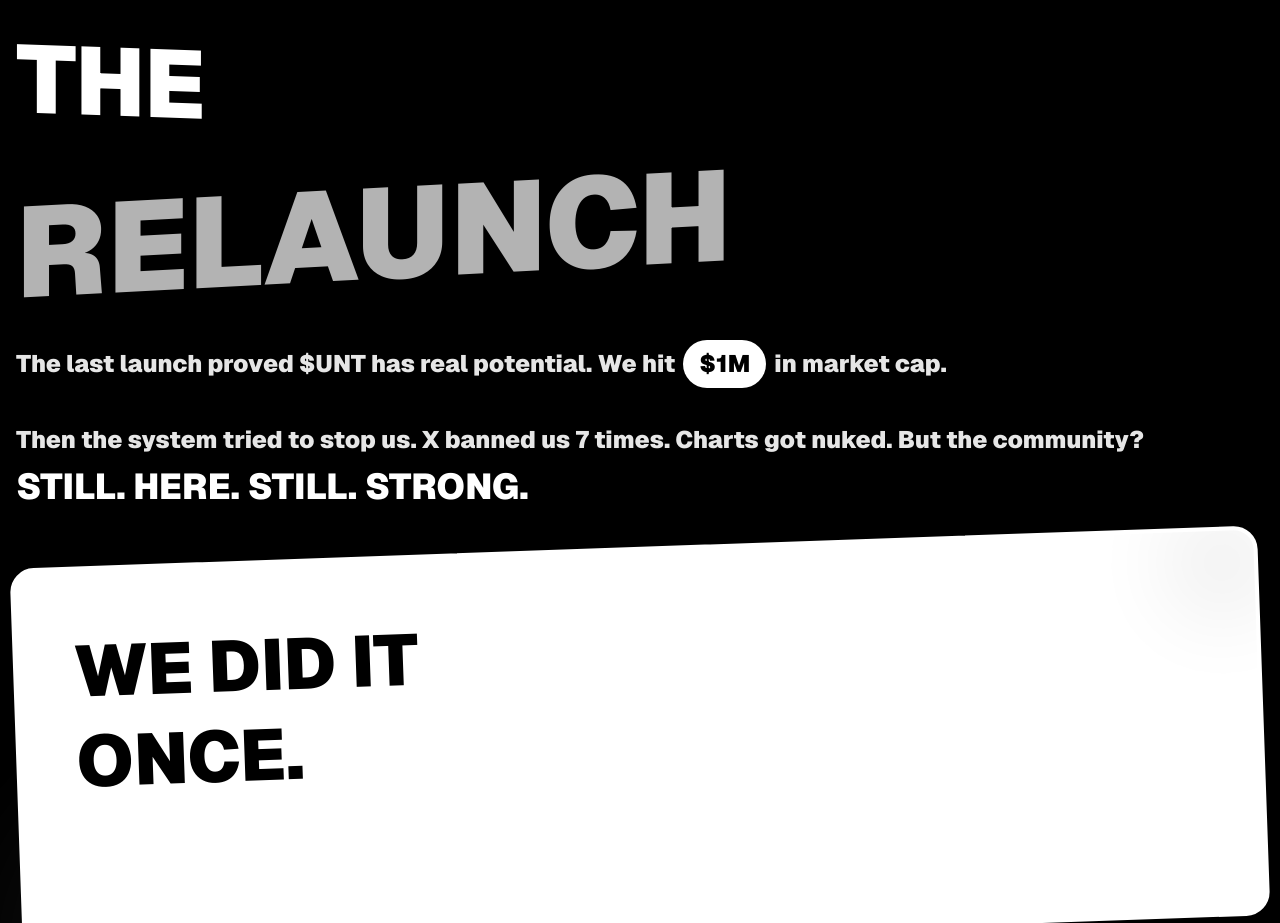
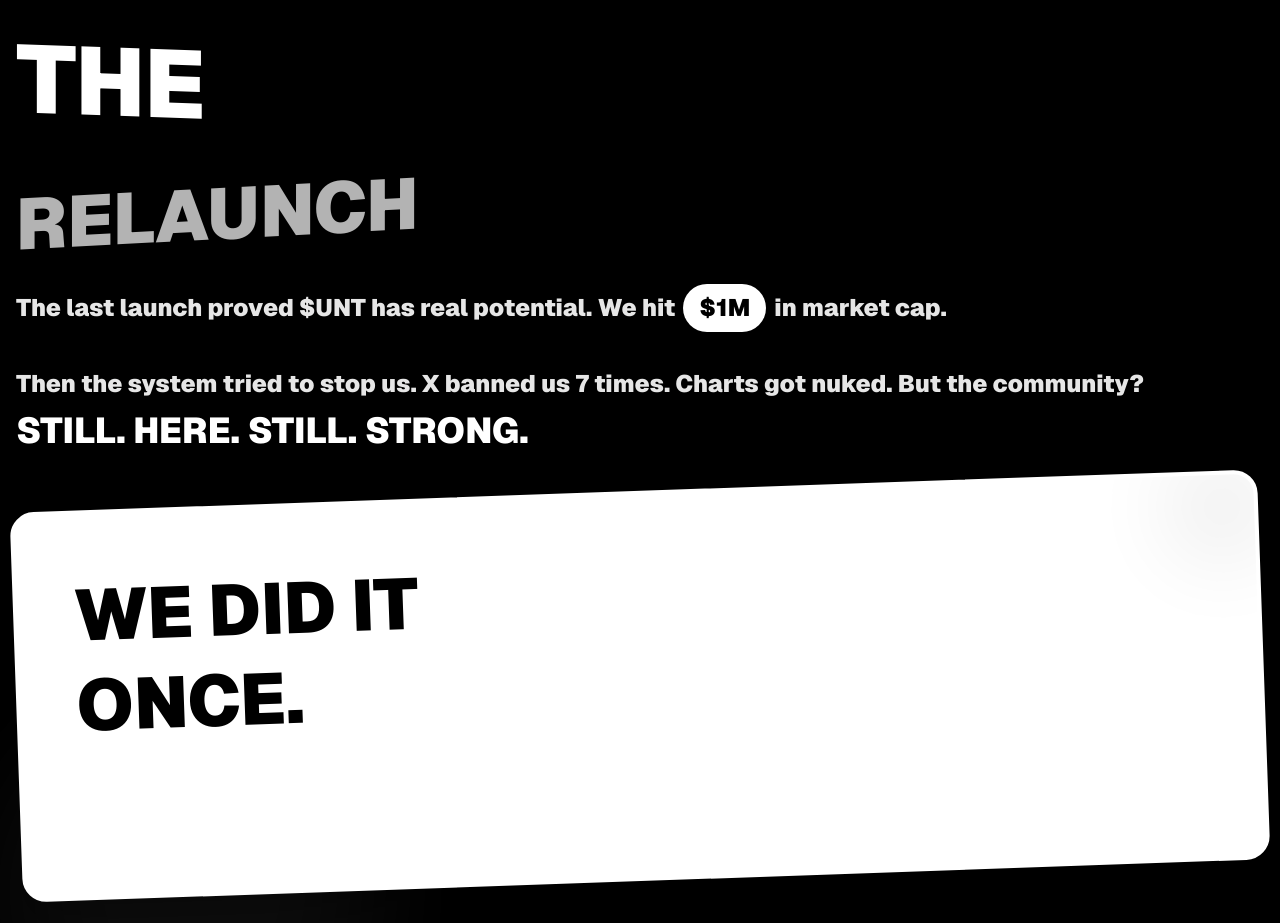
Before and after one commit to audifyx/v0-meme-coin-website, a Next.js app: page / in a window 1280 px wide. Shown: the part 4720-5643 px from the top of the page. Built offline with nearby package versions, Linux system fonts and the light colour scheme.

Commit message:
style: adjust "RELAUNCH" text size for better proportions
Reduce "RELAUNCH" text to text-6xl md:text-7xl for improved look.

```diff
--- a/components/About.tsx
+++ b/components/About.tsx
@@ -144,7 +144,7 @@ export default function About() {
               <h3 className="text-7xl md:text-8xl font-black leading-none transform skew-y-2 mb-2">
                 THE
               </h3>
-              <h3 className="text-8xl md:text-9xl font-black leading-none transform -skew-y-3 text-white/70 whitespace-nowrap">
+              <h3 className="text-6xl md:text-7xl font-black leading-none transform -skew-y-3 text-white/70 whitespace-nowrap">
                 RELAUNCH
               </h3>
             </div>
```
